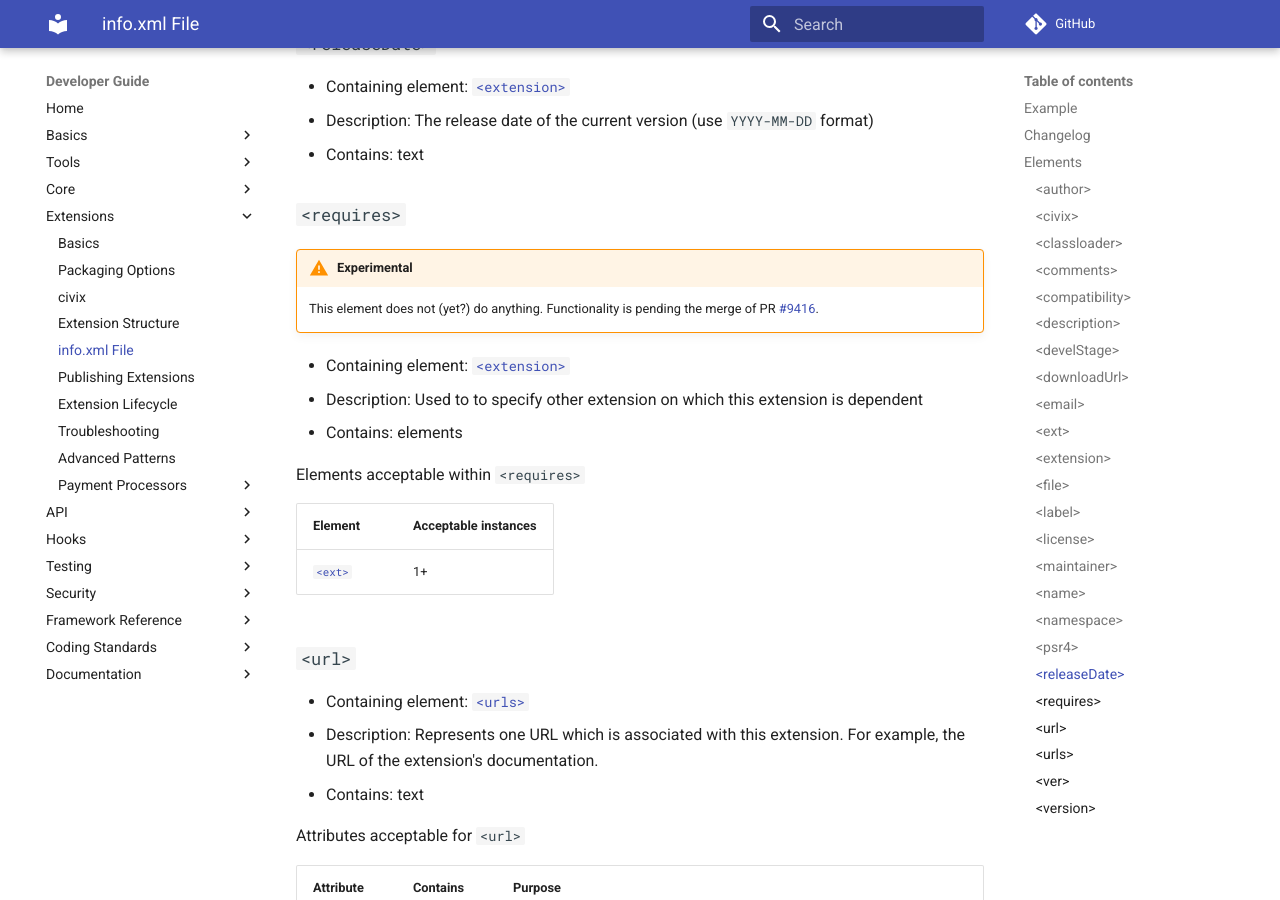
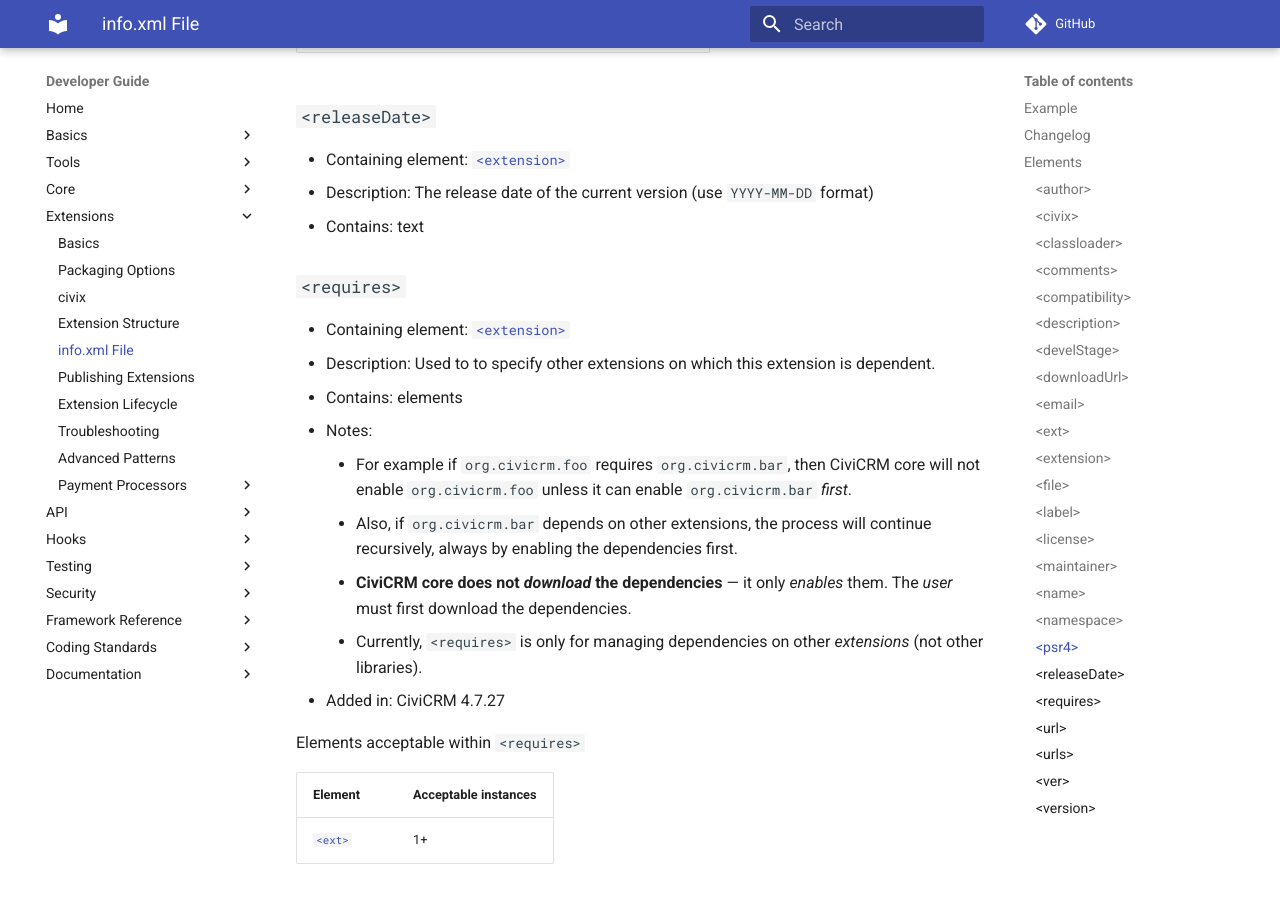
Before and after one commit to civicrm/civicrm-dev-docs, an MkDocs documentation site: the page built from docs/extensions/info-xml.md, in a window 1280 px wide and 900 px high, scrolled down 7920 px. Built offline with MkDocs 1.6.1 and Material for MkDocs 9.7.7, drawn with Linux system fonts in a browser that asks for light colours; comment, search, counter and statistics services are not loaded; old or Windows-style settings are respelled for this version of MkDocs; some of the changed text lies outside the part shown.

Commit message:
Document extension dependencies in info.xml

```diff
--- a/docs/extensions/info-xml.md
+++ b/docs/extensions/info-xml.md
@@ -42,6 +42,7 @@ Here is an example of a full `info.xml` file from [CiviVolunteer](https://github
 
 | CiviCRM Version | Description |
 | -- | -- |
+| 4.7.27 | Added [`<requires>`](#requires) and [`<ext>`](#ext) |
 | 4.5 | [`<develStage>`](#develStage) is not always required; when using civicrm.org's automated release management, this value is inferred from the version; for manual or private releases, the field should still be defined.
 | 4.2 | Most extensions should be packaged as generic *module* rather than type-specific extensions.
 | 4.2 | [`<downloadUrl>`](#downloadUrl) is optional for ordinary development; when using civicrm.org to distribute extensions, the [`<downloadUrl>`](#downloadUrl) will be specified when announcing the release on the website
@@ -143,13 +144,14 @@ Elements acceptable within `<compatibility>`
 
 ### `<ext>` {:#ext}
 
-!!! warning "Experimental"
-    This element does not (yet?) do anything. Functionality is pending the merge of PR [#9416](https://github.com/civicrm/civicrm-core/pull/9416).
-
 * Containing element: [`<requires>`](#requires)
 * Description: Specifies the unique name of one extension on which this extension is dependent.
+* Notes:
+    * It is not currently possible to specify *versions* in these dependencies.
+    * See [`<requires>`](#requires) for more details about extension dependencies.
 * Contains: text
 * Example: `org.civicrm.shoreditch`
+* Added in: CiviCRM 4.7.27
 
 ### `<extension>` {:#extension}
 
@@ -258,12 +260,15 @@ Attributes acceptable for `<psr4>`
 
 ### `<requires>` {:#requires}
 
-!!! warning "Experimental"
-    This element does not (yet?) do anything. Functionality is pending the merge of PR [#9416](https://github.com/civicrm/civicrm-core/pull/9416).
-
 * Containing element: [`<extension>`](#extension)
-* Description: Used to to specify other extension on which this extension is dependent
+* Description: Used to to specify other extensions on which this extension is dependent.
 * Contains: elements
+* Notes:
+    * For example if `org.civicrm.foo` requires `org.civicrm.bar`, then CiviCRM core will not enable `org.civicrm.foo` unless it can enable `org.civicrm.bar` _first_.
+    * Also, if `org.civicrm.bar` depends on other extensions, the process will continue recursively, always by enabling the dependencies first.
+    * **CiviCRM core does not _download_ the dependencies** &mdash; it only *enables* them. The *user* must first download the dependencies.
+    * Currently, `<requires>` is only for managing dependencies on other *extensions* (not other libraries).
+* Added in: CiviCRM 4.7.27
 
 Elements acceptable within `<requires>`
 
```
